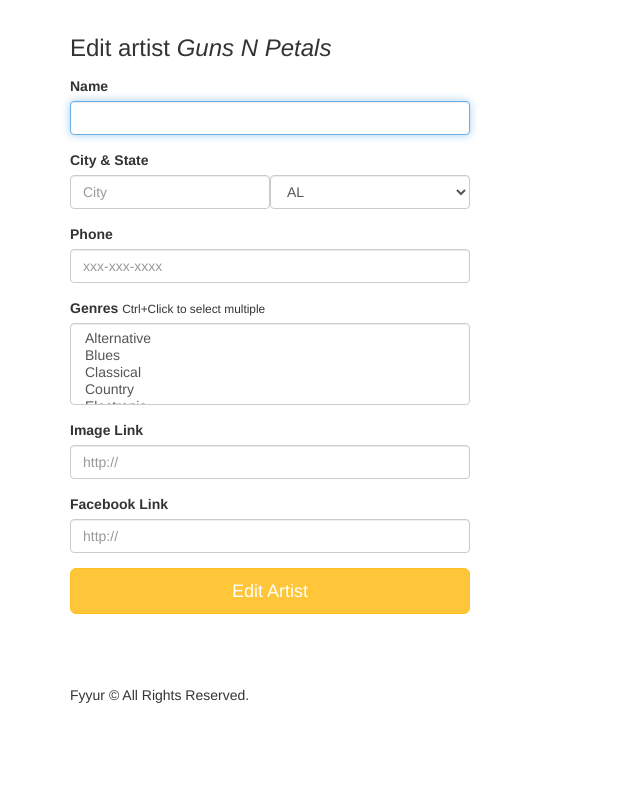
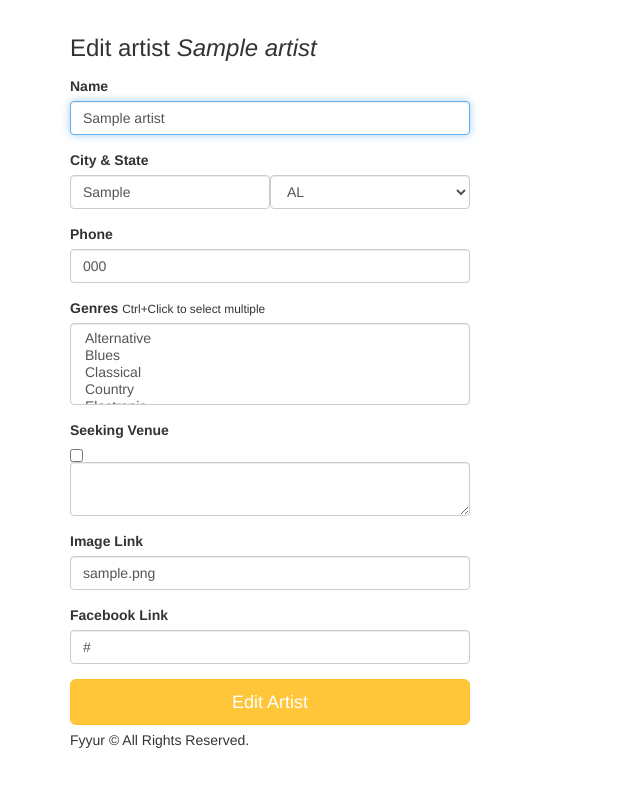
Before and after one commit to ThomasLettenbauer/FSDN_fyyur, a Flask app: page /artists/1/edit in a window 1280 px wide. Shown: the part 60-845 px from the top of the page, without its empty margins (0-640 px from the left). Before the commit the page ends 763 px from the top, so only its background shows below. Run offline with Flask 2, Linux system fonts and the light colour scheme; tables that the repository leaves empty hold one stand-in row (values such as "Sample post"); some libraries are stand-ins or nearby versions.

Commit message:
Update artist successful

```diff
--- a/app.py
+++ b/app.py
@@ -5,7 +5,7 @@
 import json
 import dateutil.parser
 import babel
-from flask import Flask, render_template, request, Response, flash, redirect, url_for
+from flask import Flask, render_template, request, Response, flash, redirect, url_for, jsonify
 from flask_moment import Moment
 from flask_sqlalchemy import SQLAlchemy
 from flask_migrate import Migrate
@@ -13,6 +13,12 @@ import logging
 from logging import Formatter, FileHandler
 from flask_wtf import Form
 from forms import *
+
+# SQL Alchemy Logging
+import logging
+logging.basicConfig()
+logging.getLogger('sqlalchemy.engine').setLevel(logging.DEBUG)
+
 #----------------------------------------------------------------------------#
 # App Config.
 #----------------------------------------------------------------------------#
@@ -36,7 +42,7 @@ class Venue(db.Model):
     state = db.Column(db.String(120))
     address = db.Column(db.String(120))
     phone = db.Column(db.String(120))
-    genres = db.Column(db.String(120))
+    genres = db.Column(db.ARRAY(db.String(120)))
     image_link = db.Column(db.String(500))
     facebook_link = db.Column(db.String(120))
 
@@ -48,9 +54,11 @@ class Artist(db.Model):
     city = db.Column(db.String(120))
     state = db.Column(db.String(120))
     phone = db.Column(db.String(120))
-    genres = db.Column(db.String(120))
+    genres = db.Column(db.ARRAY(db.String(120)))
     image_link = db.Column(db.String(500))
     facebook_link = db.Column(db.String(120))
+    seeking_venue = db.Column(db.Boolean,nullable=False,default=False)
+    seeking_description = db.Column(db.String(500))
 
 class Show(db.Model):
     __tablename__ = 'show'
@@ -228,14 +236,25 @@ def create_venue_form():
 
 @app.route('/venues/create', methods=['POST'])
 def create_venue_submission():
-  # TODO: insert form data as a new Venue record in the db, instead
-  # TODO: modify data to be the data object returned from db insertion
-
-  # on successful db insert, flash success
-  flash('Venue ' + request.form['name'] + ' was successfully listed!')
-  # TODO: on unsuccessful db insert, flash an error instead.
-  # e.g., flash('An error occurred. Venue ' + data.name + ' could not be listed.')
-  # see: http://flask.pocoo.org/docs/1.0/patterns/flashing/
+  try:
+    data = request.form
+    venue = Venue(name=data.get('name'),
+                  city=data.get('city'),
+                  state=data.get('state'),
+                  address=data.get('address'),
+                  phone=data.get('phone'),
+                  genres=data.getlist('genres'),
+                  image_link=data.get('image_link'),
+                  facebook_link=data.get('facebook_link'))
+    db.session.add(venue)
+    db.session.commit()
+    # on successful db insert, flash success
+    flash('Venue ' + data.get('name') + ' was successfully listed!')
+  except:
+    db.session.rollback()
+    flash('An error occurred. Venue ' + data.get('name') + ' could not be listed.')
+  finally:
+    db.session.close()
   return render_template('pages/home.html')
 
 @app.route('/venues/<venue_id>', methods=['DELETE'])
@@ -252,16 +271,20 @@ def delete_venue(venue_id):
 @app.route('/artists')
 def artists():
   # TODO: replace with real data returned from querying the database
-  data=[{
-    "id": 4,
-    "name": "Guns N Petals",
-  }, {
-    "id": 5,
-    "name": "Matt Quevedo",
-  }, {
-    "id": 6,
-    "name": "The Wild Sax Band",
-  }]
+  data=Artist.query.with_entities(Artist.id, Artist.name).all()
+  print(data)
+
+  #data=[{
+  #  "id": 4,
+  #  "name": "Guns N Petals",
+  #}, {
+  #  "id": 5,
+  #  "name": "Matt Quevedo",
+  #}, {
+  #  "id": 6,
+  #  "name": "The Wild Sax Band",
+  #}]
+
   return render_template('pages/artists.html', artists=data)
 
 @app.route('/artists/search', methods=['POST'])
@@ -281,9 +304,20 @@ def search_artists():
 
 @app.route('/artists/<int:artist_id>')
 def show_artist(artist_id):
-  # shows the venue page with the given venue_id
+  # shows the artist page with the given artist_id
   # TODO: replace with real venue data from the venues table, using venue_id
-  data1={
+
+  print(artist_id)
+
+  #data = Artist.query.filter(Artist.id==artist_id)
+  data = Artist.query.get(artist_id)
+
+  print("*****")
+  print(data.__dict__)
+  print("*****")
+
+
+  """ data1={
     "id": 4,
     "name": "Guns N Petals",
     "genres": ["Rock n Roll"],
@@ -353,8 +387,9 @@ def show_artist(artist_id):
     }],
     "past_shows_count": 0,
     "upcoming_shows_count": 3,
-  }
-  data = list(filter(lambda d: d['id'] == artist_id, [data1, data2, data3]))[0]
+  } """
+
+  # data = list(filter(lambda d: d['id'] == artist_id, [data1, data2, data3]))[0]
   return render_template('pages/show_artist.html', artist=data)
 
 #  Update
@@ -362,6 +397,17 @@ def show_artist(artist_id):
 @app.route('/artists/<int:artist_id>/edit', methods=['GET'])
 def edit_artist(artist_id):
   form = ArtistForm()
+
+  data = Artist.query.get(artist_id)
+
+  form.genres.default = data.genres
+  form.process()
+
+  print("*****")
+  print(data.__dict__)
+  print("*****")
+
+  """
   artist={
     "id": 4,
     "name": "Guns N Petals",
@@ -375,11 +421,36 @@ def edit_artist(artist_id):
     "seeking_description": "Looking for shows to perform at in the San Francisco Bay Area!",
     "image_link": "https://images.unsplash.com/photo-1549213783-8284d0336c4f?ixlib=rb-1.2.1&ixid=eyJhcHBfaWQiOjEyMDd9&auto=format&fit=crop&w=300&q=80"
   }
-  # TODO: populate form with fields from artist with ID <artist_id>
-  return render_template('forms/edit_artist.html', form=form, artist=artist)
+  """
+  return render_template('forms/edit_artist.html', form=form, artist=data)
 
 @app.route('/artists/<int:artist_id>/edit', methods=['POST'])
 def edit_artist_submission(artist_id):
+  try:
+    data = request.form
+
+    artist = Artist.query.get(artist_id)
+
+    artist.name=data.get('name')
+    artist.city=data.get('city')
+    artist.state=data.get('state')
+    artist.phone=data.get('phone')
+    artist.genres=data.getlist('genres')
+    artist.seeking_venue=data.get('seeking_venue')
+    artist.seeking_description=data.get('seeking_description')
+    artist.image_link=data.get('image_link')
+    artist.facebook_link=data.get('facebook_link')
+
+    db.session.commit()
+    # on successful db insert, flash success
+    flash('Artist ' + data.get('name') + ' was successfully updated!')
+  except:
+    db.session.rollback()
+    flash('An error occurred. Artist ' + data.get('name') + ' could not be updated.')
+  finally:
+    db.session.close()
+
+
   # TODO: take values from the form submitted, and update existing
   # artist record with ID <artist_id> using the new attributes
 
@@ -422,7 +493,9 @@ def create_artist_form():
 @app.route('/artists/create', methods=['POST'])
 def create_artist_submission():
   try:
+
     data = request.form
+
     artist = Artist(name=data.get('name'),
                     city=data.get('city'),
                     state=data.get('state'),
@@ -496,14 +569,20 @@ def create_shows():
 
 @app.route('/shows/create', methods=['POST'])
 def create_show_submission():
-  # called to create new shows in the db, upon submitting new show listing form
-  # TODO: insert form data as a new Show record in the db, instead
-
-  # on successful db insert, flash success
-  flash('Show was successfully listed!')
-  # TODO: on unsuccessful db insert, flash an error instead.
-  # e.g., flash('An error occurred. Show could not be listed.')
-  # see: http://flask.pocoo.org/docs/1.0/patterns/flashing/
+  try:
+    data = request.form
+    show = Show(artist_id=data.get('artist_id'),
+                venue_id=data.get('venue_id'),
+                starttime=data.get('start_time'))
+    db.session.add(show)
+    db.session.commit()
+    # on successful db insert, flash success
+    flash('Show for Artist ID ' + data.get('artist_id') + ' was successfully listed!')
+  except:
+    db.session.rollback()
+    flash('An error occurred. Show for Artist ID ' + data.get('artist_id') + ' could not be listed.')
+  finally:
+    db.session.close()
   return render_template('pages/home.html')
 
 @app.errorhandler(404)
--- a/forms.py
+++ b/forms.py
@@ -1,6 +1,6 @@
 from datetime import datetime
 from flask_wtf import Form
-from wtforms import StringField, SelectField, SelectMultipleField, DateTimeField
+from wtforms import StringField, SelectField, SelectMultipleField, DateTimeField, BooleanField, TextAreaField
 from wtforms.validators import DataRequired, AnyOf, URL
 
 class ShowForm(Form):
@@ -222,4 +222,12 @@ class ArtistForm(Form):
         'image_link', validators=[URL()]
     )
 
+    seeking_venue = BooleanField(
+        'seeking_venue'
+    )
+
+    seeking_description = TextAreaField(
+        'seeking_description'
+    )
+
 # TODO IMPLEMENT NEW ARTIST FORM AND NEW SHOW FORM
--- a/templates/forms/edit_artist.html
+++ b/templates/forms/edit_artist.html
@@ -2,39 +2,50 @@
 {% block title %}Edit Artist{% endblock %}
 {% block content %}
   <div class="form-wrapper">
-    <form class="form" method="post" action="/artists/{{artist.id}}/edit">
+    <form class="form" method="post" action="/artists/{{ artist.id }}/edit">
       <h3 class="form-heading">Edit artist <em>{{ artist.name }}</em></h3>
       <div class="form-group">
         <label for="name">Name</label>
-        {{ form.name(class_ = 'form-control', autofocus = true) }}
+        {{ form.name(class_ = 'form-control', value=artist.name, autofocus = true) }}
       </div>
       <div class="form-group">
           <label>City & State</label>
           <div class="form-inline">
             <div class="form-group">
-              {{ form.city(class_ = 'form-control', placeholder='City', autofocus = true) }}
+              {{ form.city(class_ = 'form-control', value=artist.city, autofocus = true) }}
             </div>
             <div class="form-group">
-              {{ form.state(class_ = 'form-control', placeholder='State', autofocus = true) }}
+              {{ form.state(class_ = 'form-control', value=artist.state, autofocus = true) }}
             </div>
           </div>
       </div>
       <div class="form-group">
           <label for="phone">Phone</label>
-          {{ form.phone(class_ = 'form-control', placeholder='xxx-xxx-xxxx', autofocus = true) }}
+          {{ form.phone(class_ = 'form-control', value=artist.phone, autofocus = true) }}
         </div>
       <div class="form-group">
         <label for="genres">Genres</label>
         <small>Ctrl+Click to select multiple</small>
-        {{ form.genres(class_ = 'form-control', placeholder='Genres, separated by commas', autofocus = true) }}
+        {{ form.genres(class_ = 'form-control', value=artist.genres, autofocus = true) }}
+      </div>
+      <div class="form-group">
+        <label>Seeking Venue</label>
+        <div class="form-inline">
+          <div>
+            {{ form.seeking_venue(class_ = 'form-check', value=artist.seeking_venue, autofocus = true) }}
+          </div>
+          <div>
+            {{ form.seeking_description(class_ = 'form-control', value=artist.seeking_description, autofocus = true) }}
+          </div>
+        </div>
       </div>
       <div class="form-group">
         <label for="image_link">Image Link</label>
-        {{ form.image_link(class_ = 'form-control', placeholder='http://', autofocus = true) }}
+        {{ form.image_link(class_ = 'form-control', value=artist.image_link, autofocus = true) }}
       </div>
       <div class="form-group">
           <label for="facebook_link">Facebook Link</label>
-          {{ form.facebook_link(class_ = 'form-control', placeholder='http://', autofocus = true) }}
+          {{ form.facebook_link(class_ = 'form-control', value=artist.facebook_link, autofocus = true) }}
       </div>
       <input type="submit" value="Edit Artist" class="btn btn-primary btn-lg btn-block">
     </form>
--- a/templates/forms/new_show.html
+++ b/templates/forms/new_show.html
@@ -2,7 +2,7 @@
 {% block title %}New Show Listing{% endblock %}
 {% block content %}
   <div class="form-wrapper">
-    <form method="post" class="form">
+    <form action="{{ url_for('create_show_submission') }}" method="post" class="form">
       <h3 class="form-heading">List a new show</h3>
       <div class="form-group">
         <label for="artist_id">Artist ID</label>
--- a/templates/pages/show_artist.html
+++ b/templates/pages/show_artist.html
@@ -5,6 +5,7 @@
 	<div class="col-sm-6">
 		<h1 class="monospace">
 			{{ artist.name }}
+			<a href="/artists/{{ artist.id }}/edit" class="btn btn-primary" role="button">Edit Artist</a>
 		</h1>
 		<p class="subtitle">
 			ID: {{ artist.id }}
```
Also changed, not shown: migrations/versions/084bae439dd3_.py (added, +30 -0 lines), migrations/versions/0fde8d01bc19_.py (added, +30 -0 lines), migrations/versions/851f6717b627_.py (added, +30 -0 lines), templates/forms/new_artist.html (+11 -0 lines), templates/forms/new_venue.html (+9 -5 lines).
